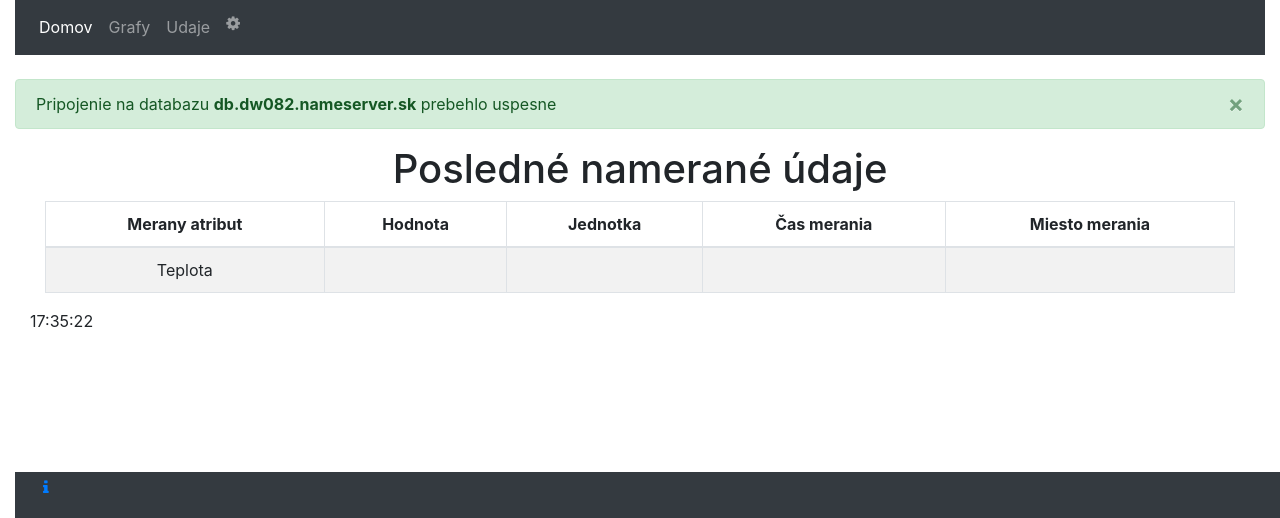
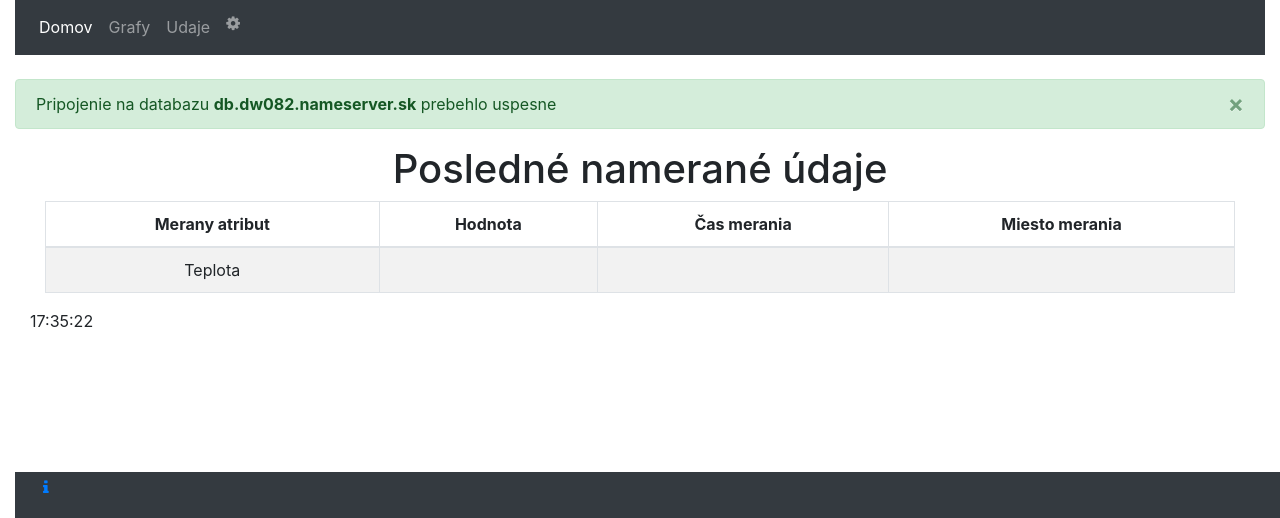
Before and after one commit to samod1/filipSOC, a PHP site: page / in a window 1280 px wide. Shown: the part 282-800 px from the top of the page. Run offline with PHP 8.4, Linux system fonts and the light colour scheme; data that the repository does not hold is empty; some libraries are stand-ins or nearby versions.

Commit message:
drobne zmeny

```diff
--- a/UI/index.php
+++ b/UI/index.php
@@ -28,7 +28,6 @@ include "confs/head.php";
                   <tr>
                     <th>Merany atribut</th>
                     <th>Hodnota</th>
-                    <th>Jednotka</th>
                     <th>Čas merania</th>
                     <th>Miesto merania</th>
                   </tr>
@@ -59,8 +58,7 @@ include "confs/head.php";
                     ?>
                       <tr>
                         <td>Teplota</td>
-                        <td> <?php echo $row["value"]?> </td>
-                        <td><?php echo $row["jednotka"]?> </td>
+                        <td> <?php echo $row["value"]." ". $row["jednotka"]?> </td>
                         <td> <?php echo $row["timestamp"]?> </td>
                         <td> <?php echo $row["názov"]?> </td>
 
```
